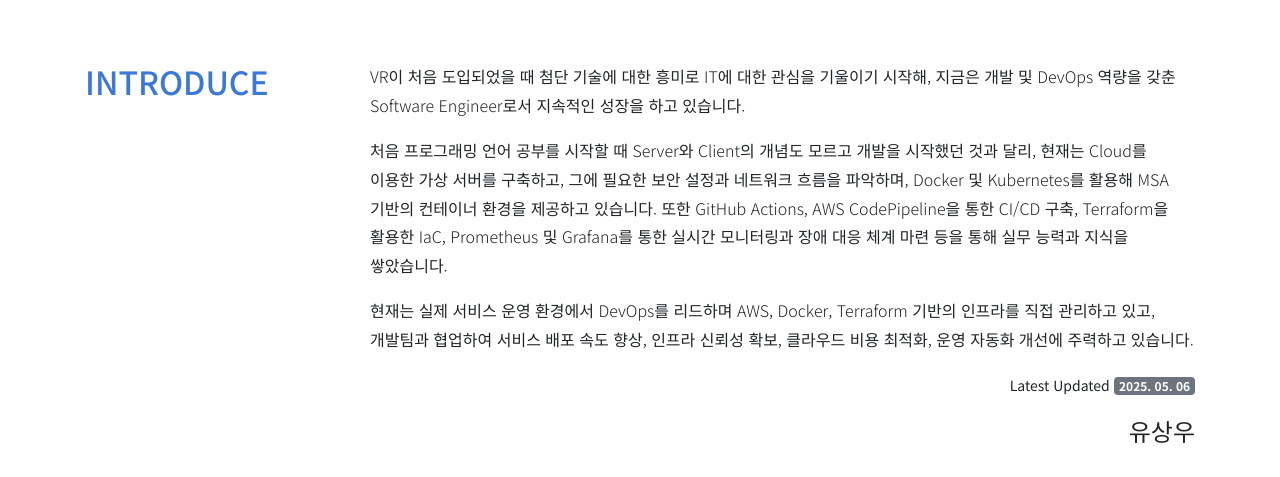
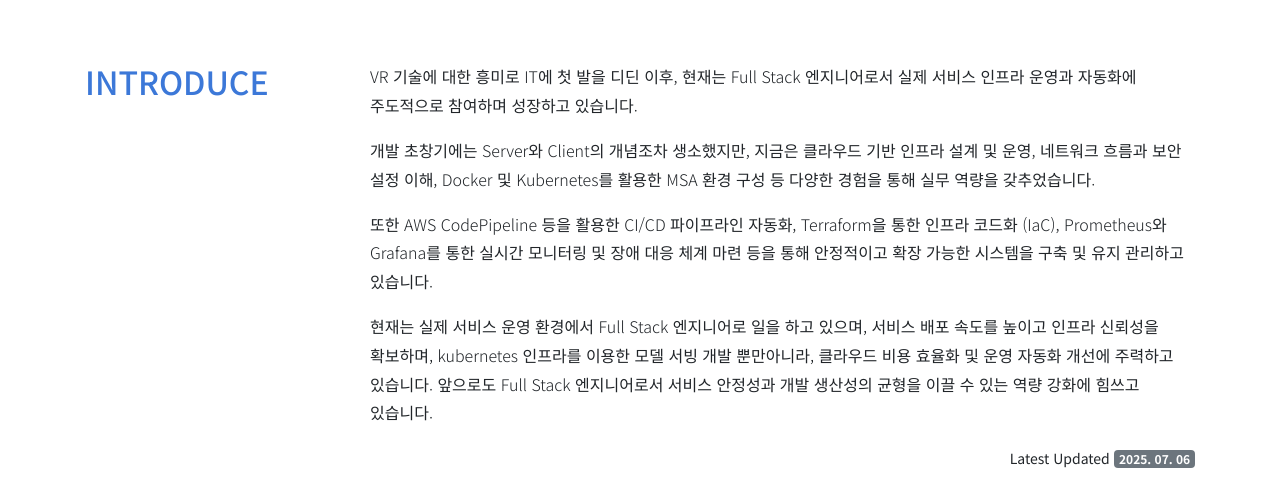
Before and after one commit to k7nsuy/resume, a Next.js app: page / in a window 1280 px wide. Shown: the part 274-751 px from the top of the page. Built offline with nearby package versions, Linux system fonts and the light colour scheme.

Commit message:
new update

```diff
--- a/package.json
+++ b/package.json
@@ -1,6 +1,6 @@
 {
   "name": "resume",
-  "lastestUpdatedAt": "2025-05-06",
+  "lastestUpdatedAt": "2025-07-06",
   "version": "1.2.0",
   "description": "Static HTML based RESUME made with next.js",
   "main": "index.js",
--- a/payload/introduce.ts
+++ b/payload/introduce.ts
@@ -5,9 +5,10 @@
   disable: false,
 
   contents: [
-    'VR이 처음 도입되었을 때 첨단 기술에 대한 흥미로 IT에 대한 관심을 기울이기 시작해, 지금은 개발 및 DevOps 역량을 갖춘 Software Engineer로서 지속적인 성장을 하고 있습니다.',
-    '처음 프로그래밍 언어 공부를 시작할 때 Server와 Client의 개념도 모르고 개발을 시작했던 것과 달리, 현재는 Cloud를 이용한 가상 서버를 구축하고, 그에 필요한 보안 설정과 네트워크 흐름을 파악하며, Docker 및 Kubernetes를 활용해 MSA 기반의 컨테이너 환경을 제공하고 있습니다. 또한 GitHub Actions, AWS CodePipeline을 통한 CI/CD 구축, Terraform을 활용한 IaC, Prometheus 및 Grafana를 통한 실시간 모니터링과 장애 대응 체계 마련 등을 통해 실무 능력과 지식을 쌓았습니다.',
-    '현재는 실제 서비스 운영 환경에서 DevOps를 리드하며 AWS, Docker, Terraform 기반의 인프라를 직접 관리하고 있고, 개발팀과 협업하여 서비스 배포 속도 향상, 인프라 신뢰성 확보, 클라우드 비용 최적화, 운영 자동화 개선에 주력하고 있습니다.',
+    'VR 기술에 대한 흥미로 IT에 첫 발을 디딘 이후, 현재는 Full Stack 엔지니어로서 실제 서비스 인프라 운영과 자동화에 주도적으로 참여하며 성장하고 있습니다.',
+    '개발 초창기에는 Server와 Client의 개념조차 생소했지만, 지금은 클라우드 기반 인프라 설계 및 운영, 네트워크 흐름과 보안 설정 이해, Docker 및 Kubernetes를 활용한 MSA 환경 구성 등 다양한 경험을 통해 실무 역량을 갖추었습니다.',
+    '또한 AWS CodePipeline 등을 활용한 CI/CD 파이프라인 자동화, Terraform을 통한 인프라 코드화 (IaC), Prometheus와 Grafana를 통한 실시간 모니터링 및 장애 대응 체계 마련 등을 통해 안정적이고 확장 가능한 시스템을 구축 및 유지 관리하고 있습니다.',
+    '현재는 실제 서비스 운영 환경에서 Full Stack 엔지니어로 일을 하고 있으며, 서비스 배포 속도를 높이고 인프라 신뢰성을 확보하며, kubernetes 인프라를 이용한 모델 서빙 개발 뿐만아니라, 클라우드 비용 효율화 및 운영 자동화 개선에 주력하고 있습니다. 앞으로도 Full Stack 엔지니어로서 서비스 안정성과 개발 생산성의 균형을 이끌 수 있는 역량 강화에 힘쓰고 있습니다.',
   ],
   sign: '유상우',
   // sign: packageJson.author.name,
```
Also changed, not shown: 29 other files (tests, documents, lock files or other folders).
